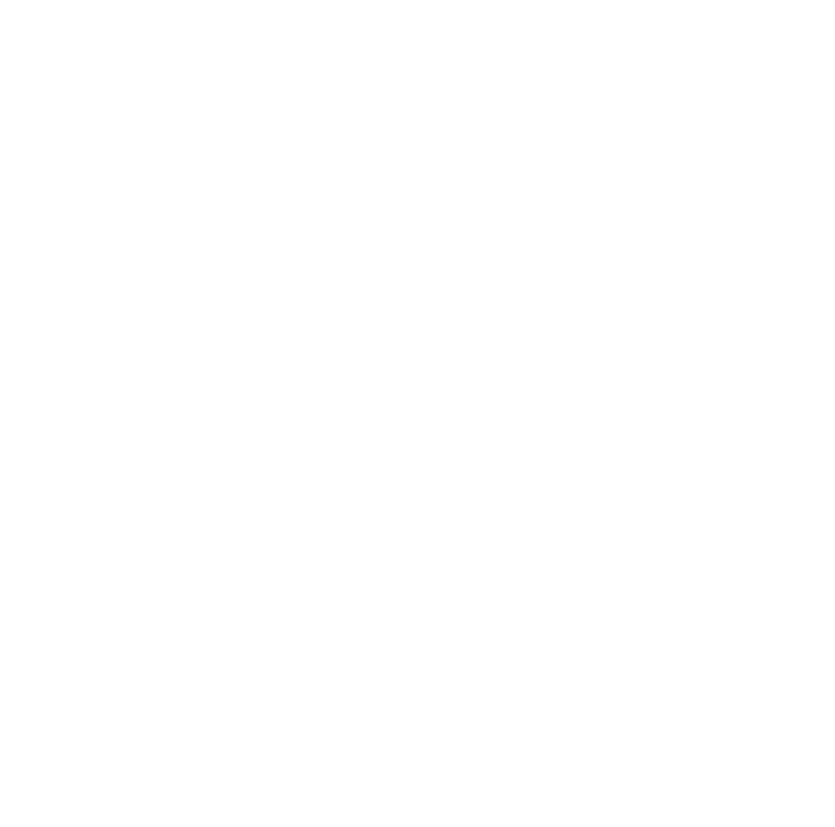
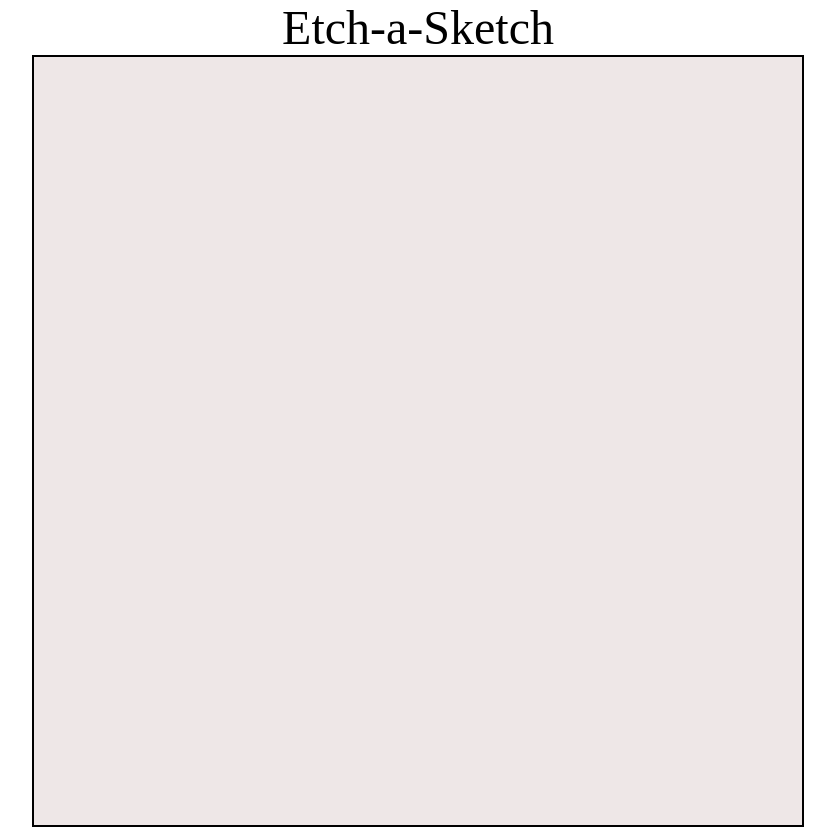
Before and after one commit to rotwang00/etch-a-sketch, a plain HTML site: page index.html in a window 1280 px wide. Shown: the whole page, without its empty margins (222-1057 px from the left). Before the commit the page ends 800 px from the top, so only its background shows below. Drawn offline with Linux system fonts and the light colour scheme.

Commit message:
Complete assignment

```diff
--- a/index.html
+++ b/index.html
@@ -8,7 +8,11 @@
     <title>Etch-A-Sketch</title>
 </head>
 <body>
+    <div class="title">Etch-a-Sketch</div>
 
+    <div id="frame">
+        <div id="cells"></div>
+    </div>
 </body>
 <script src="script.js"></script>
 </html>
--- a/script.js
+++ b/script.js
@@ -0,0 +1,36 @@
+let cells = document.getElementById('cells');
+
+let cellsPerSide = 48;
+
+let frameSize = 800;
+
+let cellSize = Math.floor(frameSize / cellsPerSide);
+let cellSizeString = `${cellSize}px`;
+
+let mouseDown = false;
+
+document.onmousedown = function() {
+    mouseDown = true;
+}
+
+document.onmouseup = function() {
+    mouseDown = false;
+}
+
+for (j = 0; j < cellsPerSide; j++) {
+    let row = document.createElement('div');
+    for (i = 0; i < cellsPerSide; i++) {
+        let cell = document.createElement('div');
+        cell.classList.add('cell');
+        cell.style.width = cellSizeString;
+        cell.style.height = cellSizeString;
+        cell.addEventListener('mouseenter', function () {
+            if (mouseDown) {
+                cell.style.backgroundColor = 'blue';
+            };
+        });
+        row.appendChild(cell);
+    };
+    row.classList.add('row');
+    cells.appendChild(row);
+};
--- a/style.css
+++ b/style.css
@@ -0,0 +1,35 @@
+* {
+    box-sizing: border-box;
+    margin: 0;
+    padding: 0;
+}
+
+body {
+    display: flex;
+    justify-content: center;
+    flex-wrap: wrap;
+}
+
+.title {
+    display: flex;
+    justify-content: center;
+    width: 100%;
+    font-size: 48px;
+}
+
+#frame {
+    display: flex;
+    flex-wrap: wrap;
+    border: 2px solid black;
+}
+
+.row {
+    display: flex;
+    width: 100%;
+    margin: auto;
+    justify-content: center;
+}
+
+.cell {
+    background-color: rgb(238, 231, 231);
+}
```
Also changed, not shown: pseudo.txt.
